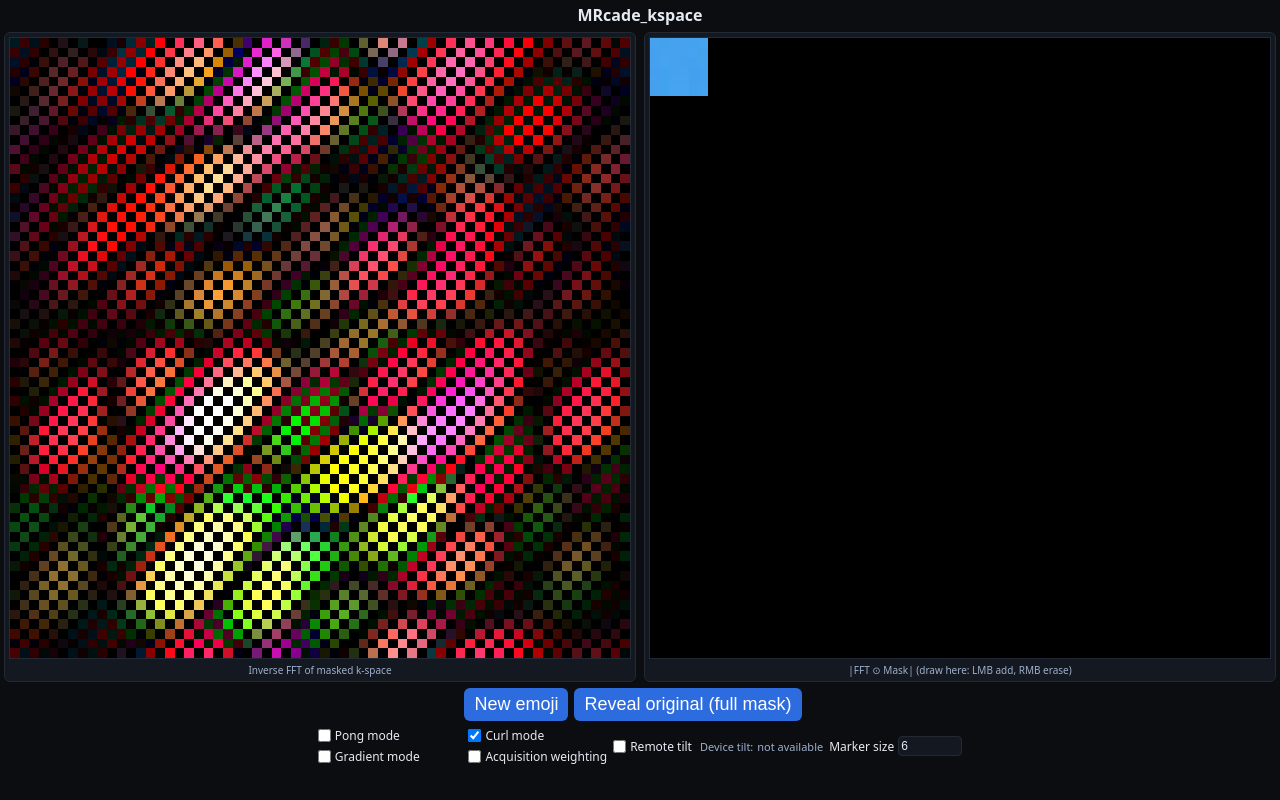
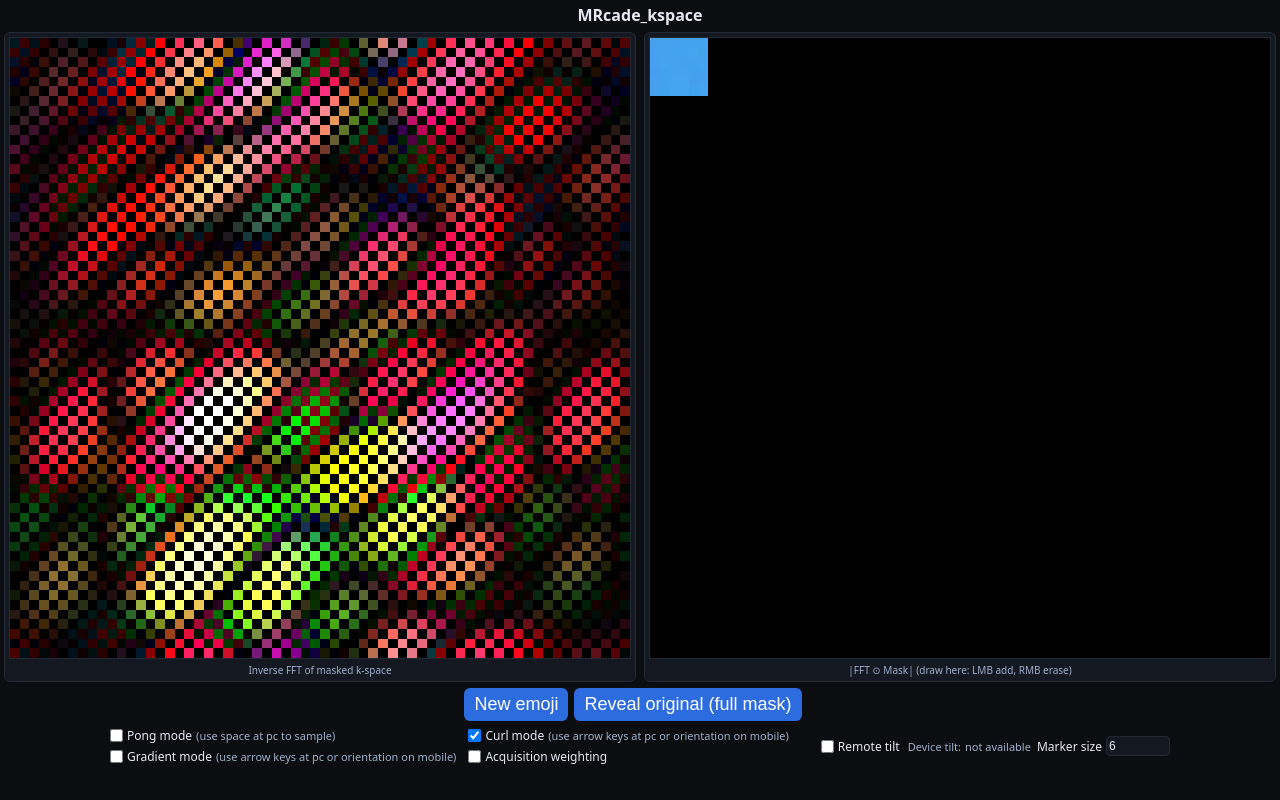
Before and after one commit to mzaiss/MRcade, a plain HTML site: page MRcade_kspace/index.html in a window 1280 px wide. Drawn offline with Linux system fonts and the light colour scheme; animation ran at ten frames a second.

Commit message:
Add explanatory text to mode checkboxes (#3)
Co-authored-by: Cursor Agent <cursoragent@cursor.com>
Co-authored-by: altustro <altustro@googlemail.com>

```diff
--- a/MRcade_kspace/index.html
+++ b/MRcade_kspace/index.html
@@ -91,9 +91,9 @@
   </div>
   <div class="controls" style="margin-top:4px">
     <div class="checkbox-grid">
-      <label><input type="checkbox" id="pongMode" checked="false"> Pong mode</label>
-      <label><input type="checkbox" id="curlMode" checked> Curl mode</label>
-      <label><input type="checkbox" id="gradMode"> Gradient mode</label>
+      <label><input type="checkbox" id="pongMode" checked="false"> Pong mode <span class="small">(use space at pc to sample)</span></label>
+      <label><input type="checkbox" id="curlMode" checked> Curl mode <span class="small">(use arrow keys at pc or orientation on mobile)</span></label>
+      <label><input type="checkbox" id="gradMode"> Gradient mode <span class="small">(use arrow keys at pc or orientation on mobile)</span></label>
       <label><input type="checkbox" id="acqWeight"> Acquisition weighting</label>
     </div>
     <div class="tilt-controls">
```
